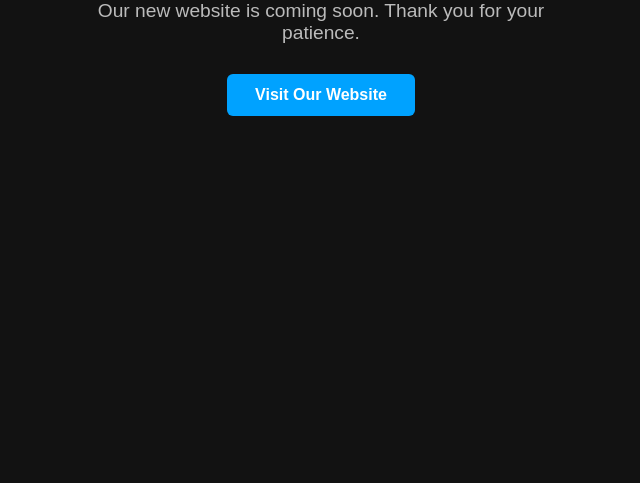
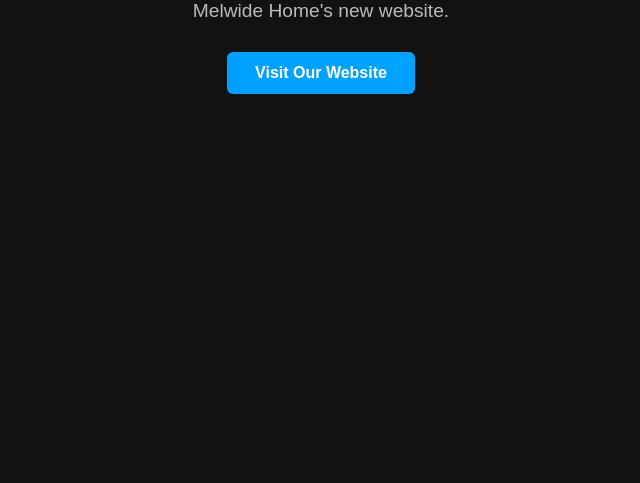
Before and after one commit to Black-Cr0w-coder/Melwide_Homes, a plain HTML site: page index.html in a window 1280 px wide. Shown: the part 317-800 px from the top of the page, without its empty margins (319-959 px from the left). Drawn offline with Linux system fonts and the light colour scheme.

Commit message:
index.html

```diff
--- a/index.html
+++ b/index.html
@@ -63,7 +63,7 @@
 <body>
   <img src="1.png" alt="Melwide Homes Logo" class="logo" />
   <h1>Melwide Homes</h1>
-  <p>Our new website is coming soon. Thank you for your patience.</p>
+  <p>Melwide Home's new website.</p>
   <a href="https://melwidehomes.com.au/" target="_blank" rel="noopener noreferrer" class="btn">Visit Our Website</a>
 </body>
 </html>
```
